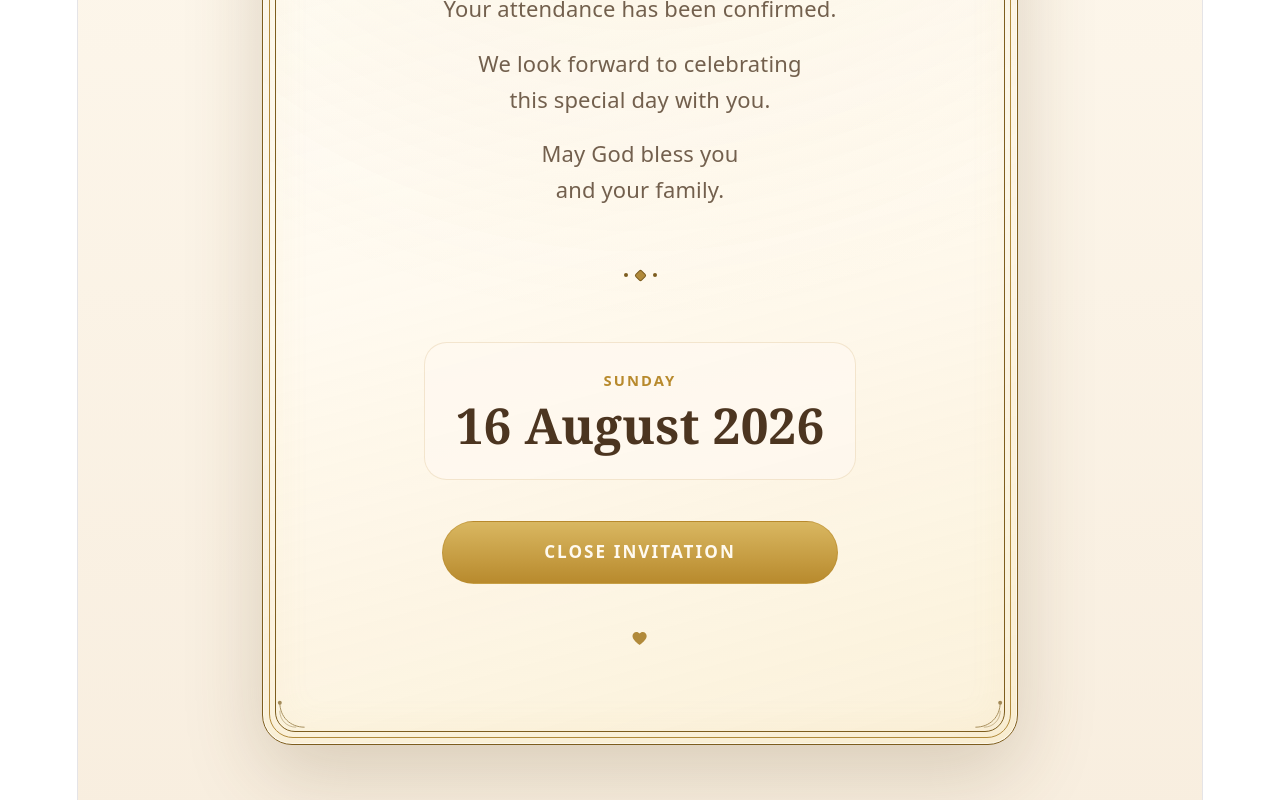
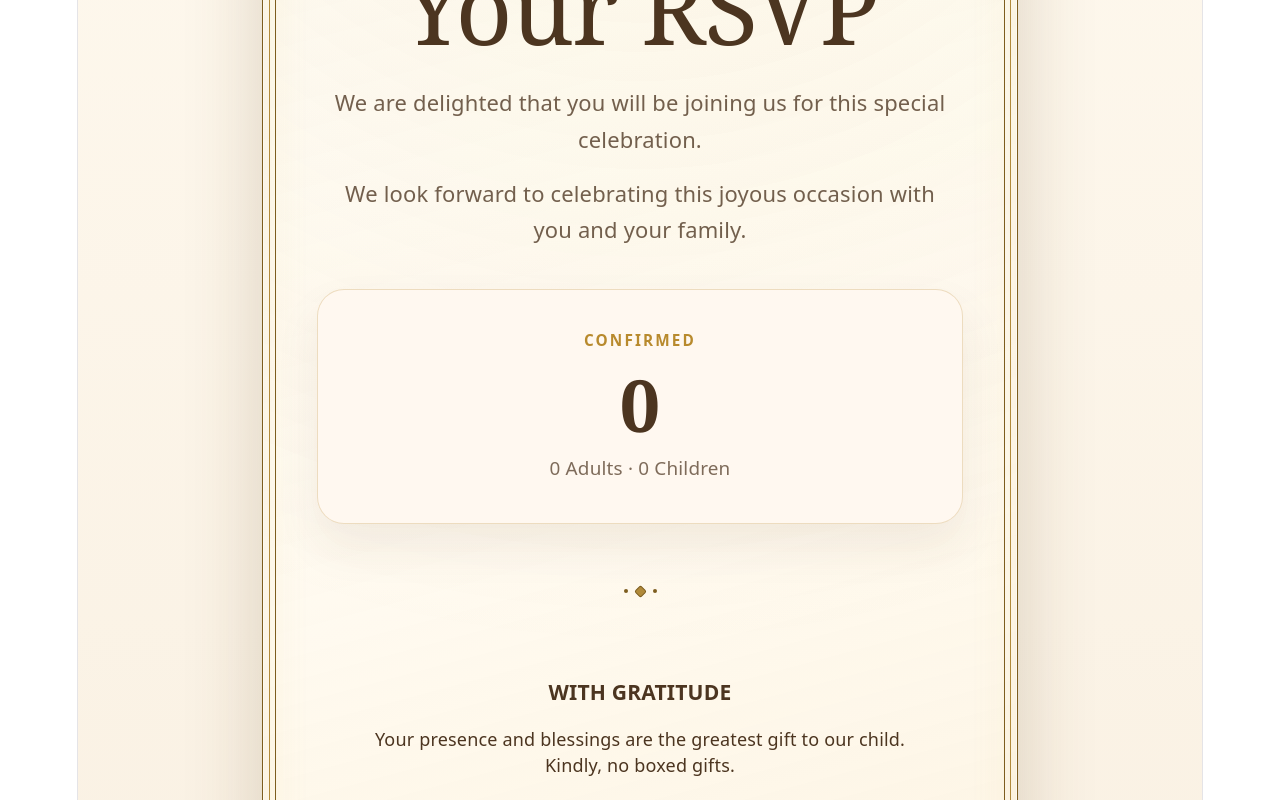
Before and after one commit to francisfin-lang/grace-invite, a React (Vite) app: page /thank-you in a window 1280 px wide. Shown: the part 480-1280 px from the top of the page. Built offline with nearby package versions, Linux system fonts and the light colour scheme.

Commit message:
Implement RSVP accept/decline workflow

```diff
--- a/src/App.jsx
+++ b/src/App.jsx
@@ -5,6 +5,7 @@ import { getInviteIdFromUrl } from "./utils/url";
 
 import Cover from './pages/Cover';
 import Invitation from './pages/Invitation';
+import WillYouAttend from "./pages/WillYouAttend";
 import YourGuests from './pages/YourGuests';
 import ThankYou from './pages/ThankYou';
 
@@ -19,6 +20,11 @@ function App() {
   return (
     <BrowserRouter>
       <Routes>
+
+        <Route
+  path="/will-you-attend"
+  element={<WillYouAttend />}
+/>
 
         <Route
           path="/"
--- a/src/pages/Invitation/Invitation.jsx
+++ b/src/pages/Invitation/Invitation.jsx
@@ -153,9 +153,9 @@ export default function Invitation() {
             View Reception
           </a>
 
-          <Link className="shell-button shell-button--full" to="/guests">
+          <Link className="shell-button shell-button--full" to="/will-you-attend">
             <Icon icon="user" />
-            Confirm Attendance
+            RSVP Now
           </Link>
         </div>
 
--- a/src/pages/ThankYou/ThankYou.jsx
+++ b/src/pages/ThankYou/ThankYou.jsx
@@ -1,11 +1,16 @@
-import { useLocation, useNavigate } from 'react-router-dom';
-import InvitationInfoCard from '../../components/InvitationInfoCard';
-import { CrossEmblem, Divider, HeartMark, PanelCorners } from '../../components/Ornaments';
-import event from '../../data/event';
-import { getRsvp } from '../../services/rsvpService';
-import './ThankYou.css';
+import { useLocation, useNavigate } from "react-router-dom";
+import InvitationInfoCard from "../../components/InvitationInfoCard";
+import {
+  CrossEmblem,
+  Divider,
+  HeartMark,
+  PanelCorners,
+} from "../../components/Ornaments";
+import event from "../../data/event";
+import { getRsvp } from "../../services/rsvpService";
+import "./ThankYou.css";
 
-export default function ThankYou({ invitation, invitationPath = '/' }) {
+export default function ThankYou({ invitation, invitationPath = "/" }) {
   const navigate = useNavigate();
   const location = useLocation();
 
@@ -13,47 +18,102 @@ export default function ThankYou({ invitation, invitationPath = '/' }) {
     navigate(invitationPath);
   };
 
-  // Guest counts arrive via router state right after confirming; if the
-  // page is reloaded directly we fall back to whatever was last saved
-  // locally for this invitation.
+  // Read RSVP from navigation state.
+  // If the page is refreshed, fall back to the locally saved RSVP.
   const rsvp = location.state ?? getRsvp(invitation?.inviteId);
+
+  const attending = rsvp?.attending ?? true;
+  const confirmed = rsvp?.total ?? 0;
+  const adults = rsvp?.adults ?? 0;
+  const children = rsvp?.children ?? 0;
 
   return (
     <main className="thank-you-page">
-      <section className="thank-you-page__panel" aria-labelledby="thank-you-title">
+      <section
+        className="thank-you-page__panel"
+        aria-labelledby="thank-you-title"
+      >
         <PanelCorners />
+
         <CrossEmblem className="shell-cross" />
 
         <div className="thank-you-page__intro">
           <h1 id="thank-you-title" className="thank-you-page__title">
-            Thank You
+            {attending
+              ? "Thank You for Your RSVP"
+              : "Thank You for Your Response"}
           </h1>
+
           <div className="thank-you-page__message">
-            <p>Your attendance has been confirmed.</p>
+            {attending ? (
+              <>
                 <p>
-              We look forward to celebrating<br />
-              this special day with you.
+                  We are delighted that you will be joining us for this special
+                  celebration.
                 </p>
+
                 <p>
-              May God bless you<br />
+                  We look forward to celebrating this joyous occasion with you
                   and your family.
                 </p>
+              </>
+            ) : (
+              <>
+                <p>Thank you for letting us know.</p>
+
+                <p>
+                  Although we will miss celebrating with you, we truly
+                  appreciate your prayers, blessings, and warm wishes for our
+                  child.
+                </p>
+              </>
+            )}
           </div>
         </div>
 
-        {rsvp ? (
         <InvitationInfoCard
-            title="GUESTS CONFIRMED"
-            value={`${rsvp.total} Guest${rsvp.total === 1 ? '' : 's'}`}
-            subtitle={`${rsvp.adults} Adult${rsvp.adults === 1 ? '' : 's'} · ${rsvp.children} Child${rsvp.children === 1 ? '' : 'ren'}`}
+          title="CONFIRMED"
+          value={`${confirmed}`}
+          subtitle={
+            attending
+              ? `${adults} Adult${adults === 1 ? "" : "s"} · ${children} ${
+                  children === 1 ? "Child" : "Children"
+                }`
+              : "We appreciate your response."
+          }
         />
-        ) : null}
+
+        {attending && (
+          <>
+            <Divider />
+
+            <section className="thank-you-page__gratitude">
+              <h3>WITH GRATITUDE</h3>
+
+              <p>
+                Your presence and blessings are the greatest gift to our child.
+              </p>
+
+              <p>
+                Kindly, no boxed gifts.
+              </p>
+            </section>
 
             <Divider />
+          </>
+        )}
 
-        <section className="thank-you-page__date" aria-label="Celebration date">
-          <p className="thank-you-page__date-day">{event.baptism.day}</p>
-          <p className="thank-you-page__date-value">{event.baptism.date}</p>
+        <section
+          className="thank-you-page__date"
+          aria-label="Celebration date"
+        >
+          <p className="thank-you-page__date-day">
+            {event.baptism.day}
+          </p>
+
+          <p className="thank-you-page__date-value">
+            {event.baptism.date}
+          </p>
         </section>
 
         <button
--- /dev/null
+++ b/src/pages/WillYouAttend/WillYouAttend.css
@@ -0,0 +1,10 @@
+.attendance-actions {
+  display: flex;
+  flex-direction: column;
+  gap: 16px;
+  margin-top: 36px;
+}
+
+.attendance-actions .shell-button {
+  width: 100%;
+}
--- /dev/null
+++ b/src/pages/WillYouAttend/WillYouAttend.jsx
@@ -0,0 +1,63 @@
+import "./WillYouAttend.css";
+import { useNavigate } from "react-router-dom";
+
+export default function WillYouAttend() {
+  const navigate = useNavigate();
+
+  const handleYes = () => {
+    navigate("/guests");
+  };
+
+  const handleNo = () => {
+    navigate("/thank-you", {
+      state: {
+        attending: false,
+        adults: 0,
+        children: 0,
+        total: 0,
+      },
+    });
+  };
+
+  return (
+    <main className="shell-page">
+      <section className="shell-panel">
+
+        <p className="shell-kicker">
+          Reception RSVP
+        </p>
+
+        <h1 className="shell-title">
+          Will You Be Joining Us
+          <br />
+          for the Reception?
+        </h1>
+
+        <p className="shell-subtitle">
+          We would be delighted to celebrate this special day with you.
+          <br /><br />
+          Kindly let us know if you will be joining us for the reception.
+        </p>
+
+        <div className="attendance-actions">
+
+          <button
+            className="shell-button"
+            onClick={handleYes}
+          >
+            Yes, We Will Attend
+          </button>
+
+          <button
+            className="shell-button shell-button--secondary"
+            onClick={handleNo}
+          >
+            Regretfully, We Are Unable To Attend
+          </button>
+
+        </div>
+
+      </section>
+    </main>
+  );
+}
--- /dev/null
+++ b/src/pages/WillYouAttend/index.js
@@ -0,0 +1 @@
+export { default } from "./WillYouAttend";
--- a/src/pages/YourGuests/YourGuests.jsx
+++ b/src/pages/YourGuests/YourGuests.jsx
@@ -1,15 +1,15 @@
-import { useMemo, useState } from 'react';
-import { useNavigate } from 'react-router-dom';
-import GuestCounterCard from '../../components/GuestCounterCard';
-import InvitationInfoCard from '../../components/InvitationInfoCard';
-import { CrossEmblem, PanelCorners } from '../../components/Ornaments';
-import { submitRsvp } from '../../services/rsvpService';
-import './YourGuests.css';
+import { useMemo, useState } from "react";
+import { useNavigate } from "react-router-dom";
+import GuestCounterCard from "../../components/GuestCounterCard";
+import InvitationInfoCard from "../../components/InvitationInfoCard";
+import { CrossEmblem, PanelCorners } from "../../components/Ornaments";
+import { submitRsvp } from "../../services/rsvpService";
+import "./YourGuests.css";
 
 export default function YourGuests({
   invitation,
   onConfirm,
-  thankYouPath = '/thank-you'
+  thankYouPath = "/thank-you",
 }) {
   const navigate = useNavigate();
 
@@ -24,7 +24,8 @@ export default function YourGuests({
     guestsConfirmed > 0 &&
     guestsConfirmed <= INVITED_GUESTS;
 
-  const counterActions = useMemo(() => ({
+  const counterActions = useMemo(
+    () => ({
       incrementAdults: () => {
         setAdults((currentAdults) =>
           currentAdults + children < INVITED_GUESTS
@@ -52,14 +53,21 @@ export default function YourGuests({
           Math.max(0, currentChildren - 1)
         );
       },
-  }), [adults, children, INVITED_GUESTS]);
+    }),
+    [adults, children, INVITED_GUESTS]
+  );
 
   const handleConfirm = () => {
     if (!canConfirm) {
       return;
     }
 
-    const rsvp = { adults, children, total: guestsConfirmed };
+    const rsvp = {
+      attending: true,
+      adults,
+      children,
+      total: guestsConfirmed,
+    };
 
     submitRsvp(invitation?.inviteId, rsvp);
 
@@ -68,7 +76,9 @@ export default function YourGuests({
       return;
     }
 
-    navigate(thankYouPath, { state: rsvp });
+    navigate(thankYouPath, {
+      state: rsvp,
+    });
   };
 
   return (
@@ -78,6 +88,7 @@ export default function YourGuests({
         aria-labelledby="your-guests-title"
       >
         <PanelCorners />
+
         <CrossEmblem className="shell-cross" />
 
         <div className="your-guests-page__intro">
@@ -96,13 +107,13 @@ export default function YourGuests({
             <p>Thank you for accepting our invitation.</p>
 
             <p>
-              We are delighted that you will be joining us in
-              celebrating this special day.
+              We are delighted that you will be joining us in celebrating this
+              special day.
             </p>
 
             <p>
-              Please let us know how many guests from your
-              invitation will be attending the reception.
+              Please let us know how many guests from your invitation will be
+              attending the reception.
             </p>
           </div>
         </div>
@@ -139,7 +150,7 @@ export default function YourGuests({
           aria-live="polite"
         >
           <p className="your-guests-page__summary-label">
-            Guests Attending
+            Confirmed
           </p>
 
           <p className="your-guests-page__summary-value">
@@ -157,7 +168,7 @@ export default function YourGuests({
           onClick={handleConfirm}
           disabled={!canConfirm}
         >
-          Confirm Attendance
+          Confirm RSVP
         </button>
       </section>
     </main>
```
Lines whose indentation alone changed are shown as unchanged.
